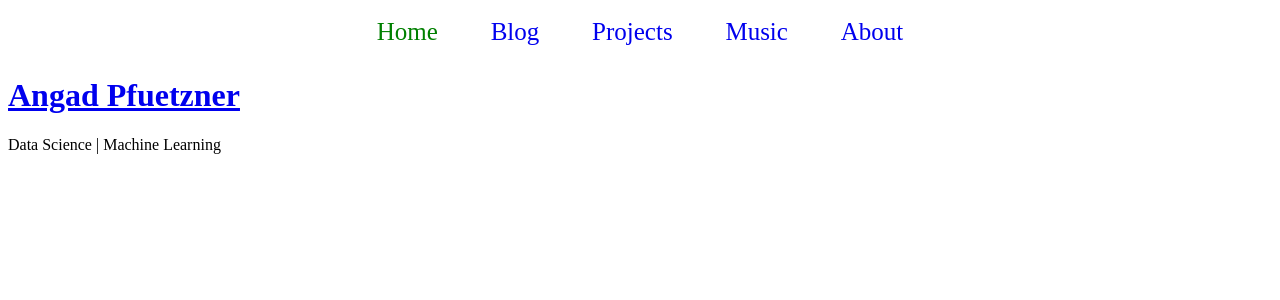
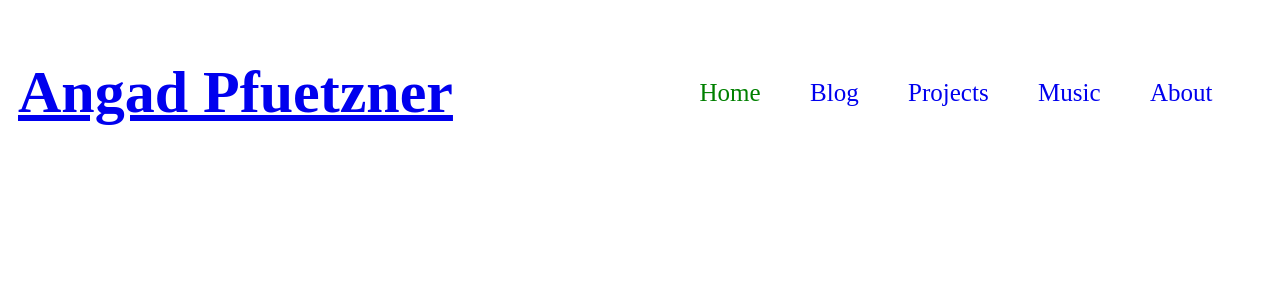
Before and after one commit to Angad99/Angad99.github.io, a Jekyll site: the page built from index.html, in a window 1280 px wide. Shown: the top 300 px of the page. Built offline with Jekyll 4.4.1, drawn with Linux system fonts in a browser that asks for light colours.

Commit message:
update navbar and description

```diff
--- a/_config.yml
+++ b/_config.yml
@@ -4,7 +4,7 @@ theme: jekyll-theme-cayman
 name: Angad Pfuetzner
 
 # Short bio or description (displayed in the header)
-description: Data Science | Machine Learning
+description:
 
 # URL of your avatar or profile pic (you could use your GitHub profile pic)
 avatar:
--- a/_layouts/default.html
+++ b/_layouts/default.html
@@ -12,15 +12,15 @@
   <body>
     <header>
 
+      <div class="site-info">
+        <h1 class="site-name"><a href="{{ site.baseurl }}/">{{ site.name }}</a></h1>
+      </div>
+
       {% include navigation.html %}
-
 
     </header>
 
-    <div class="site-info">
-      <h1 class="site-name"><a href="{{ site.baseurl }}/">{{ site.name }}</a></h1>
-        <p class="site-description">{{ site.description }}</p>
-    </div>
+
 
     <div id="main" role="main" class="container">
       {{ content }}
--- a/_sass/navbar.scss
+++ b/_sass/navbar.scss
@@ -29,3 +29,12 @@ nav a {
 nav a:hover{
   	color: black;
 }
+
+.site-info {
+	width: 50%;
+	display: flex;
+	text-decoration: none;
+	justify-content: flex-start;
+	padding: 10px;
+	font-size: 30px;
+}
```
